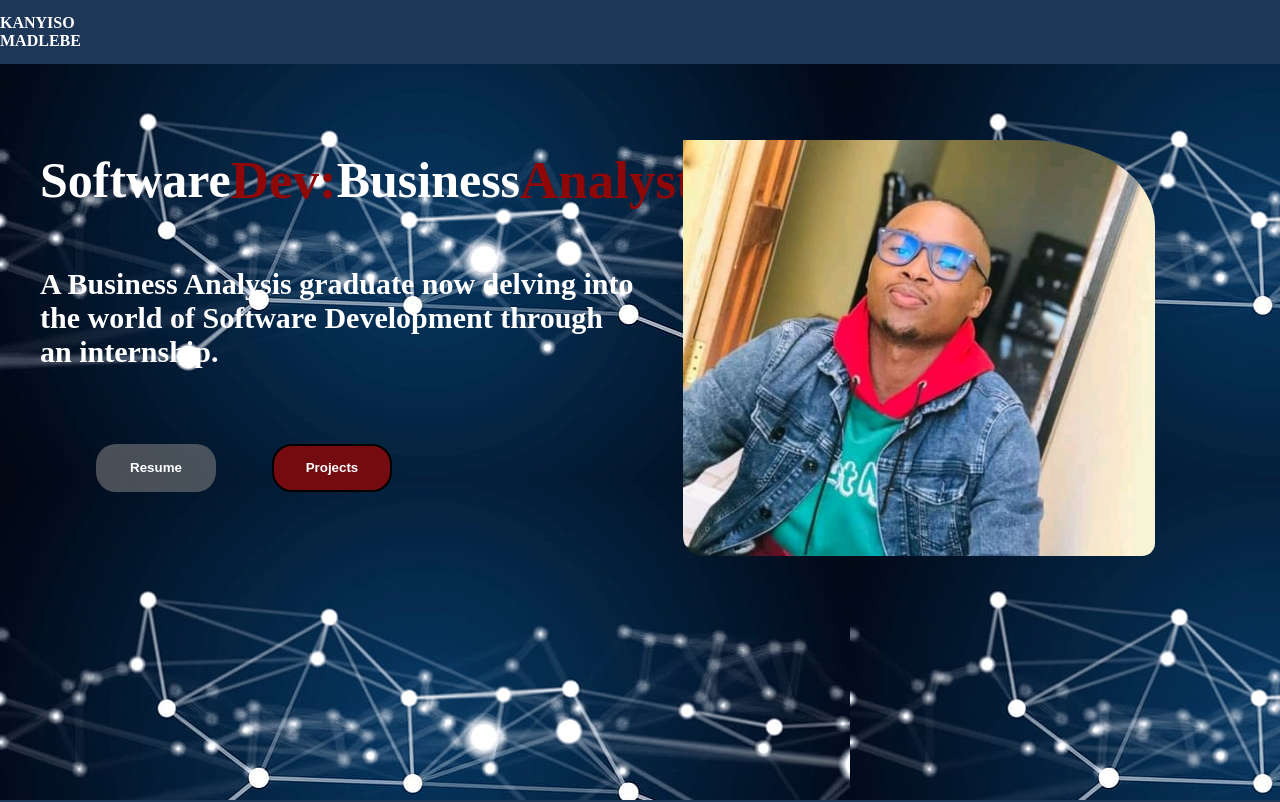
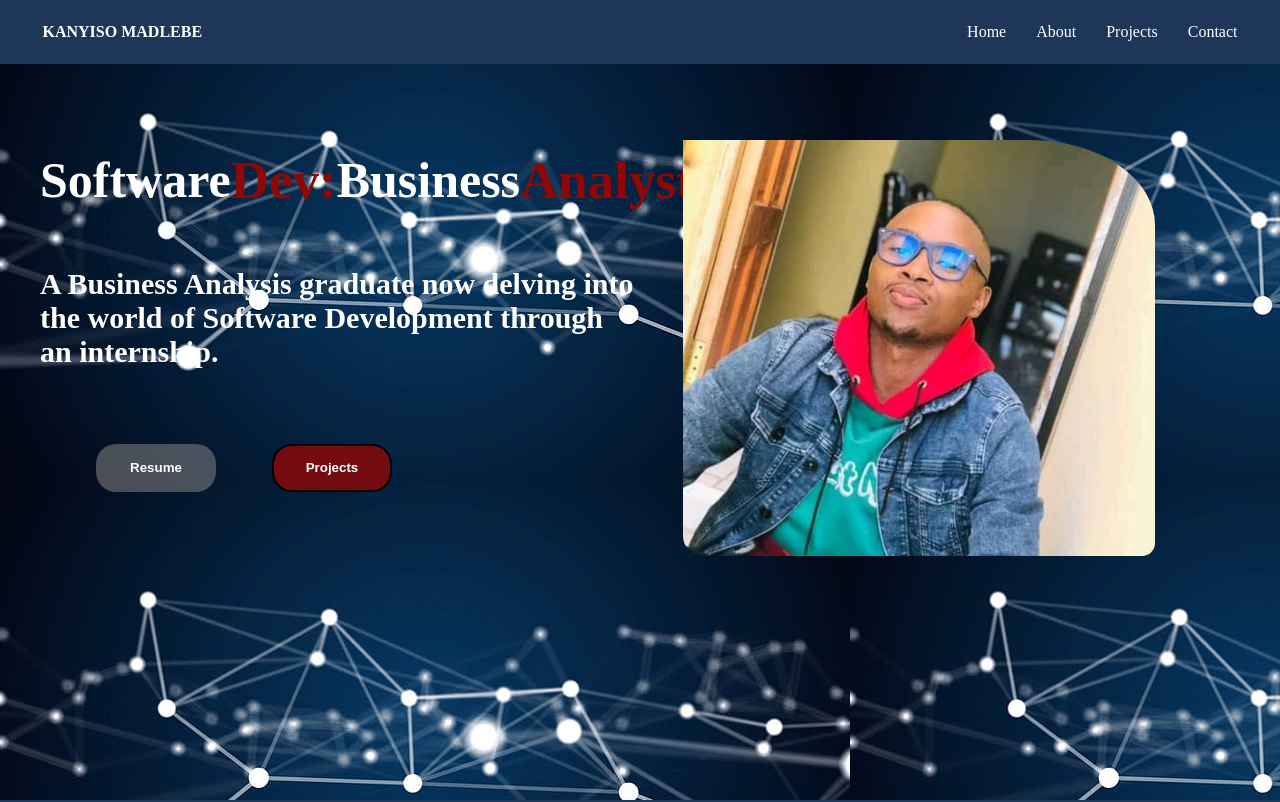
Before and after one commit to Kanyiso-Madlebe/vite-test, a React (Vite) app: page / in a window 1280 px wide. Shown: the top 802 px of the page. Built offline with nearby package versions, Linux system fonts and the light colour scheme.

Commit message:
Changes to be committed: 	modified:   src/style/Navbar.css

```diff
--- a/src/style/Navbar.css
+++ b/src/style/Navbar.css
@@ -38,7 +38,7 @@ a {
 .nav__brand {
     text-transform: uppercase;
     font-weight: bold;
-    margin-right: 180vh; /* Adjust as needed */
+    margin-right: 80vh; /* Adjust as needed */
 }
 
 .nav__menu {
@@ -123,7 +123,7 @@ a {
 }
 }
 
-@media screen and (min-width: 372px) and(max-width: 480px) {
+@media screen and (max-width: 480px) {
     .nav__toggler {
         display: block;
         margin-left: 0vh; /* Adjust as needed */
@@ -142,3 +142,15 @@ a {
         z-index: 1000;
     }
 }
+
+@media screen and(min-width: 992px) and (max-width: 1180px){
+    .nav__menu{
+        flex-direction: row;
+        gap: 3rem;
+        margin-right: 45vh;
+
+    }
+    .nav__brand{
+        margin: left;
+    }
+}
```
